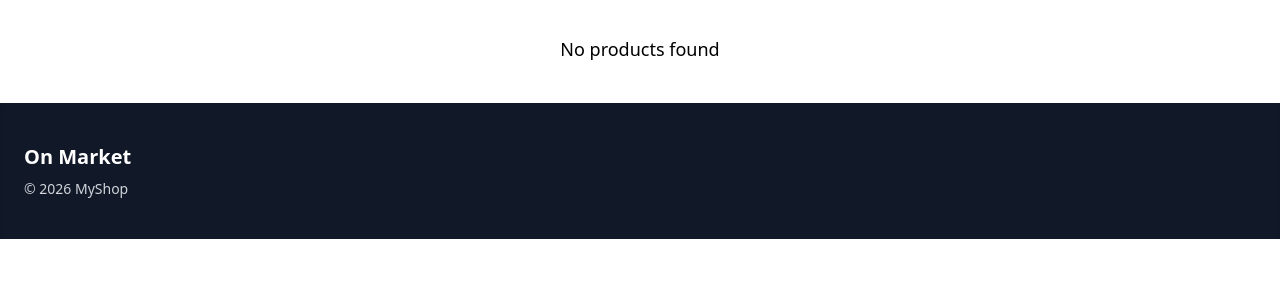
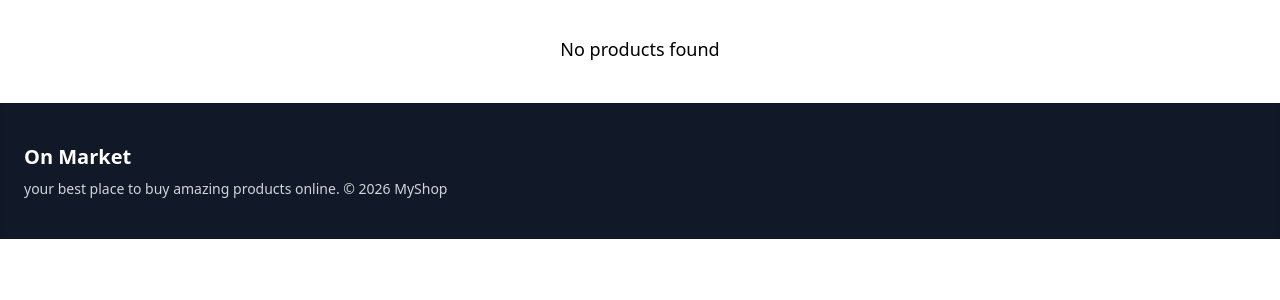
Before and after one commit to ALTUM-02/on_market, a Django app: page / in a window 1280 px wide. Shown: the part 165-465 px from the top of the page. Run offline with Django 4.2, Linux system fonts and the light colour scheme; data that the repository does not hold is empty; some libraries are stand-ins or nearby versions.

Commit message:
new change

```diff
--- a/media/Projects/on_market/templates/base/footer.html
+++ b/media/Projects/on_market/templates/base/footer.html
@@ -5,6 +5,6 @@
         <div>
             <h2 class="text-xl font-bold text-white">On Market</h2>
             <p class="mt-2 text-sm">
-
+                your best place to buy amazing products online.
     © 2026 MyShop
 </footer>
```
